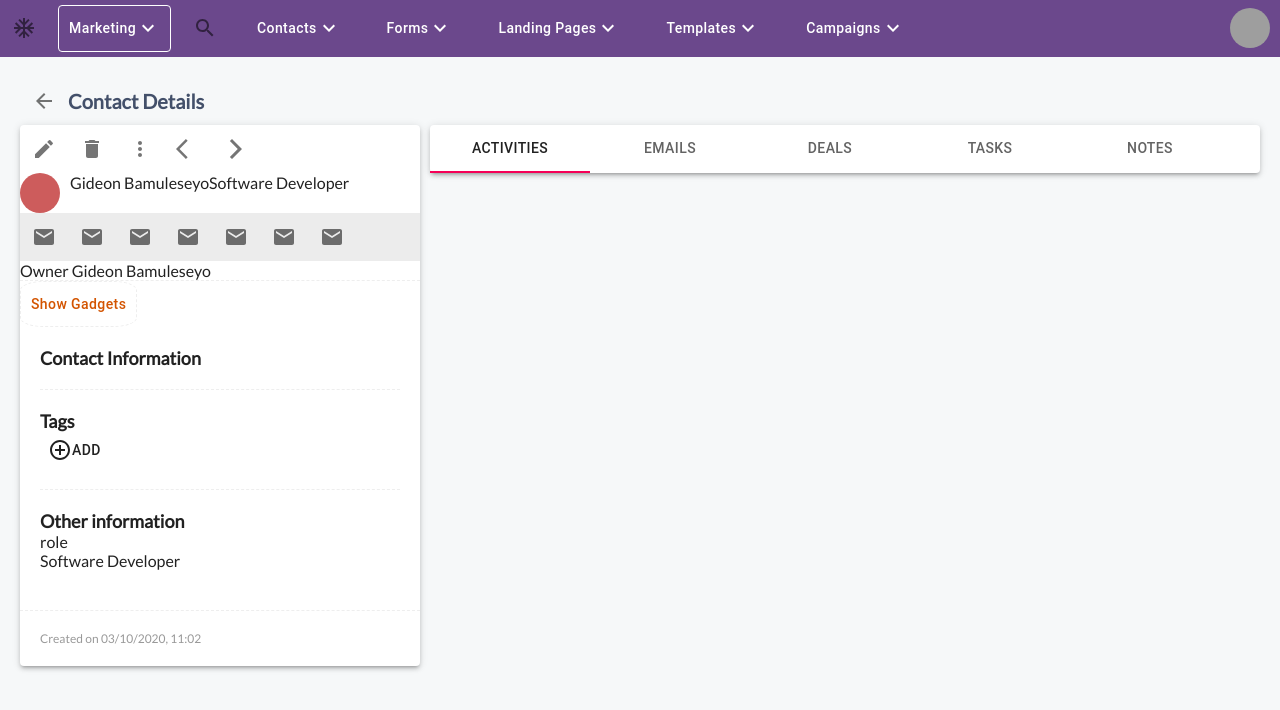
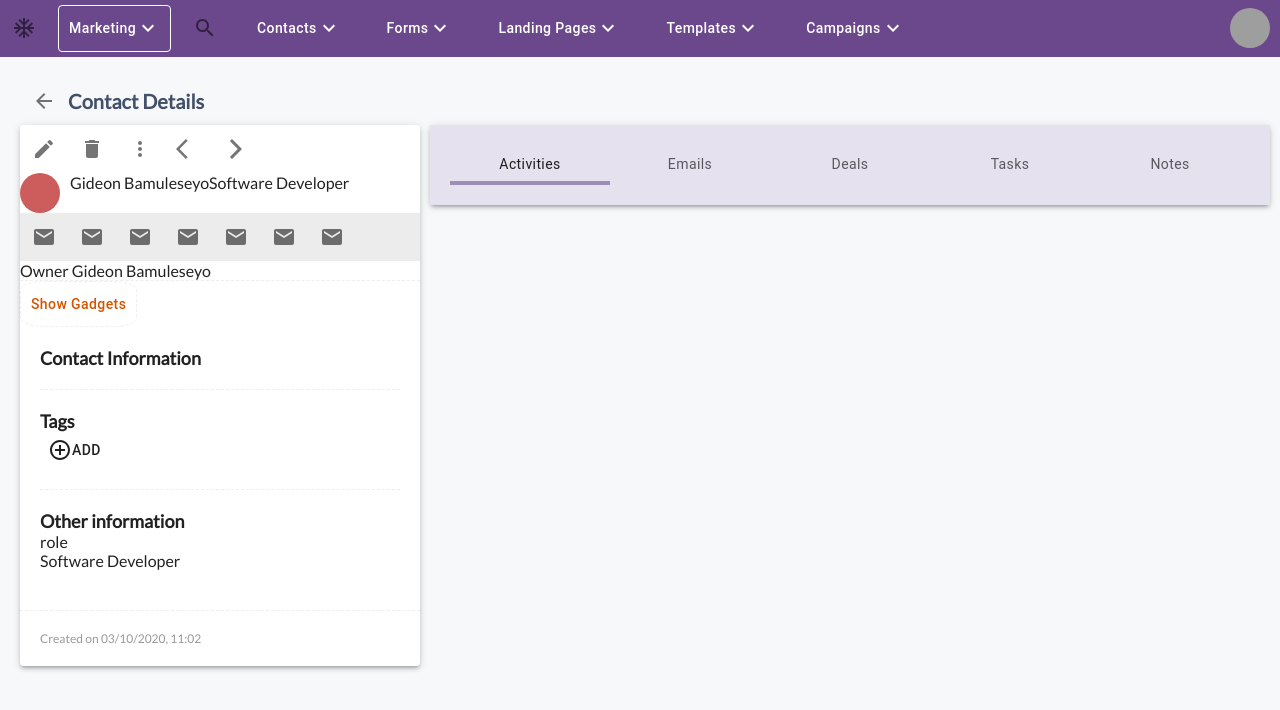
Before and after one commit to lytes20/engage-web, a React (Create React App) app: page /contact-details in a window 1280 px wide. Shown: the top 710 px of the page. Built offline with nearby package versions, Linux system fonts and the light colour scheme; grey boxes are pictures that could not be loaded; the HTML template or start-up script is replaced by a standard one.

Commit message:
Customise tabs

```diff
--- /dev/null
+++ b/src/assets/styles/contactdetailsmain.scss
@@ -0,0 +1,4 @@
+.custom-tabs-container {
+  padding: 20px;
+  background-color: #e6e1ef;
+}
--- a/src/components/ContactDetailsMain.jsx
+++ b/src/components/ContactDetailsMain.jsx
@@ -4,8 +4,10 @@ import Paper from "@material-ui/core/Paper";
 import Tabs from "@material-ui/core/Tabs";
 import Tab from "@material-ui/core/Tab";
 
-import "../assets/styles/contacts.scss";
+import "../assets/styles/contactdetailsmain.scss";
+import { CustomTabs, CustomTab } from "./general";
 import { tabsItems } from "../data";
+
 function ContactDetailsSide() {
   const [value, setValue] = React.useState(0);
 
@@ -15,10 +17,12 @@ function ContactDetailsSide() {
 
   return (
     <Paper elevation={3}>
-      <div>
-        <Tabs value={value} onChange={handleChange}>
-          {tabsItems.map((item) => <Tab key={item.name} label={item.name}/>)}
-        </Tabs>
+      <div className="custom-tabs-container">
+        <CustomTabs value={value} onChange={handleChange}>
+          {tabsItems.map(item => (
+            <CustomTab key={item.name} label={item.name} />
+          ))}
+        </CustomTabs>
       </div>
     </Paper>
   );
--- a/src/components/general.js
+++ b/src/components/general.js
@@ -1,6 +1,6 @@
 import React from "react";
 import styled from "styled-components";
-import { withStyles, Button, List } from "@material-ui/core";
+import { withStyles, Button, List, Tabs, Tab } from "@material-ui/core";
 
 export const DropDownButton = withStyles({
   root: {
@@ -22,8 +22,7 @@ export const MenuButton = withStyles({
   root: {
     cursor: "pointer",
     color: "#fff",
-    "&.MuiButton-root": {
-    },
+    "&.MuiButton-root": {},
     "& .item-label": {
       color: "#fff",
       textTransform: "capitalize"
@@ -37,7 +36,7 @@ export const DropDownList = withStyles(theme => ({
     borderRadius: props => (props.isDropDown ? "4px" : "0"),
     zIndex: "10",
     position: "absolute",
-    width: "100%",
+    width: "100%"
     // marginTop: "9px"
   }
 }))(List);
@@ -62,7 +61,7 @@ export const ShowGadgetsButton = withStyles({
       color: "#FD7556",
       border: "1px dashed #eee",
       borderRadius: "20%",
-      padding: "10px",
+      padding: "10px"
     },
     "& .item-label": {
       color: "#D35401",
@@ -70,3 +69,36 @@ export const ShowGadgetsButton = withStyles({
     }
   }
 })(Button);
+
+export const CustomTabs = withStyles({
+  root: {
+    backgroundColor: "#E6E1EF",
+    // width: "calc(100% + 10px)",
+    // margin: "-5px",
+    // borderRadius: 3,
+    overflow: "visible",
+    minHeight: "auto"
+  },
+  "&.MuiTab-wrapper": {
+    textTransform: "lowercase"
+  },
+  scroller: {
+    overflow: "visible !important"
+  },
+  indicator: {
+    height: "4px",
+    backgroundColor: "#9D8EB5"
+  }
+})(Tabs);
+
+export const CustomTab = withStyles(theme => ({
+  root: {
+    fontSize: 14,
+    fontWeight: 500,
+    fontWeight: theme.typography.fontWeightRegular,
+    minHeight: 40,
+    textTransform: "capitalize",
+    "&.Mui-selected": {
+    }
+  }
+}))(props => <Tab disableRipple {...props} />);
```
